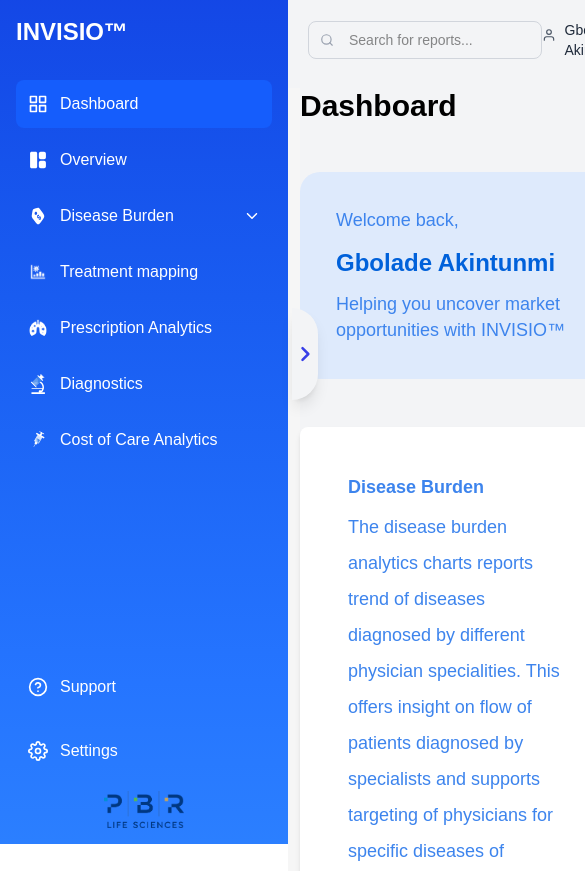
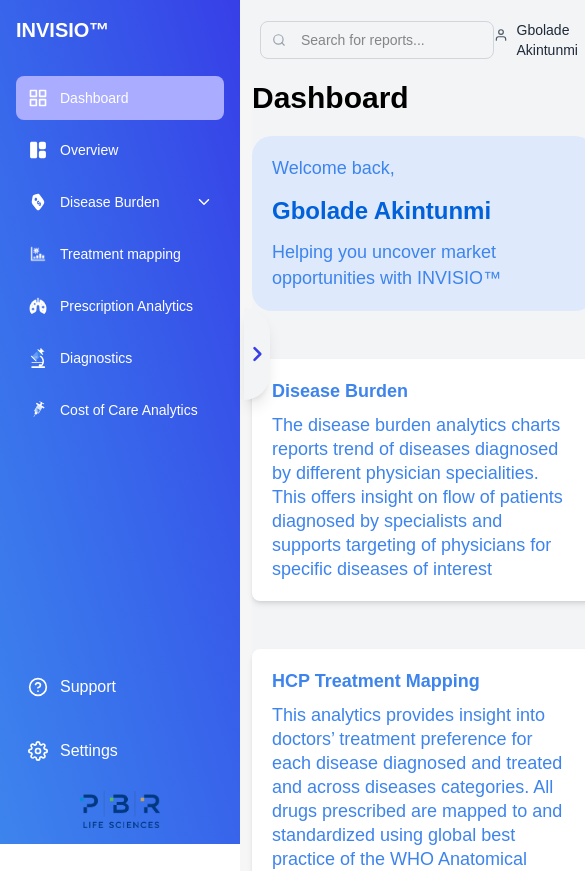
Before and after one commit to olaspanky/invisio, a Next.js app: page / in a window 390 px wide. Shown: the top 871 px of the page, 585 px wide, since content can reach past the window. Built offline with nearby package versions, Linux system fonts and the light colour scheme.

Commit message:
first commit

```diff
--- a/src/app/components/Card.tsx
+++ b/src/app/components/Card.tsx
@@ -8,9 +8,9 @@
 
 const Card: React.FC<CardProps> = ({ title, description }) => {
   return (
-    <div className="bg-white p-12 pr-20 text-[#3D84ED] rounded-lg shadow-md hover:shadow-lg transition-shadow text-[18px]">
+    <div className="bg-white p-5 2xl:p-12 pr-7 2xl:pr-20 text-[#3D84ED] rounded-lg shadow-md hover:shadow-lg transition-shadow text-[18px]">
       <h2 className=" font-semibold mb-2">{title}</h2>
-      <p className=" leading-9">{description}</p>
+      <p className=" leading-6 2xl:leading-9">{description}</p>
     </div>
   );
 };
--- a/src/app/components/Coc.tsx
+++ b/src/app/components/Coc.tsx
@@ -20,7 +20,7 @@
   }, []);
 
   return (
-    <div className="flex-1 p-6  bg-gray-100 min-h-screen flex flex-col gap-12       ">
+    <div className="w-full p-6  bg-gray-100 min-h-screen flex flex-col 2xl:gap-12 gap-6       ">
   <section className="flex flex-col gap-12 ">
       <div>
           <h1 className="text-3xl font-bold text-black">Cost of Care analytics</h1>
--- a/src/app/components/Dashboard.tsx
+++ b/src/app/components/Dashboard.tsx
@@ -19,11 +19,11 @@
 
 
 
-      <section className="flex flex-col gap-12 ">
+      <section className="flex flex-col gap-5 2xl:gap-12 ">
       <div>
           <h1 className="text-3xl font-bold text-black">Dashboard</h1>
           </div>
-          <div className=" p-9 flex flex-col gap-3 bg-[#DEEAFC] rounded-[20px]">
+          <div className=" p-5 2xl:p-9 flex flex-col gap-3 bg-[#DEEAFC] rounded-[20px]">
           <p className="text-[18px] text-[#3D84ED] ">
             Welcome back,
           </p>
--- a/src/app/components/DashboardLoader.tsx
+++ b/src/app/components/DashboardLoader.tsx
@@ -2,7 +2,7 @@
 
 const DashboardSkeletonLoader = () => {
   return (
-    <div className="p-6 rounded-lg shadow-md bg-white animate-pulse">
+    <div className="2xl:p-6 p-3 rounded-lg shadow-md bg-gray-100 animate-pulse">
       <div className='flex flex-col h-screen w-full justify-center items-center gap-5'>
              <div><h1 className='text-5xl font-extrabold animate-pulse text-primary font-custom'>Loading your Invisio&#8482; Dashboard</h1></div>
 
--- a/src/app/components/Diagnostic.tsx
+++ b/src/app/components/Diagnostic.tsx
@@ -20,7 +20,7 @@
   }, []);
 
   return (
-    <div className="flex-1 p-6 lg:ml-7 bg-gray-100 min-h-screen flex flex-col gap-12       ">
+    <div className="w-full 2xl:p-6 p-3  bg-gray-100 min-h-screen flex flex-col 2xl:gap-12 ga2xl:p-6 p-3        ">
   <section className="flex flex-col gap-12 ">
       <div>
           <h1 className="text-3xl font-bold text-black">Diagnostics</h1>
--- a/src/app/components/Hospital.tsx
+++ b/src/app/components/Hospital.tsx
@@ -20,7 +20,7 @@
   }, []);
 
   return (
-    <div className="flex-1 p-6 bg-gray-100 min-h-screen flex flex-col gap-12       ">
+    <div className="w-full p-6  bg-gray-100 min-h-screen flex flex-col 2xl:gap-12 gap-6        ">
   <section className="flex flex-col gap-12 ">
       <div>
           <h1 className="text-3xl font-bold text-black">Disease Burden</h1>
--- a/src/app/components/Overview.tsx
+++ b/src/app/components/Overview.tsx
@@ -21,7 +21,7 @@
   }, []);
 
   return (
-    <div className=" w-full p-6  bg-gray-100 min-h-screen flex flex-col gap-12       ">
+    <div className=" w-full p-6  bg-gray-100 min-h-screen flex flex-col 2xl:gap-12 gap-6        ">
   <section className="flex flex-col gap-12 ">
       <div>
           <h1 className="text-3xl font-bold text-black">Overview</h1>
--- a/src/app/components/Prescription.tsx
+++ b/src/app/components/Prescription.tsx
@@ -20,7 +20,7 @@
   }, []);
 
   return (
-    <div className="flex-1 p-6  bg-gray-100 min-h-screen flex flex-col gap-12       ">
+    <div className="w-full p-6  bg-gray-100 min-h-screen flex flex-col 2xl:gap-12 gap-6        ">
   <section className="flex flex-col gap-12 ">
       <div>
           <h1 className="text-3xl font-bold text-black">Prescription Analytics</h1>
--- a/src/app/components/Sidebar.tsx
+++ b/src/app/components/Sidebar.tsx
@@ -50,8 +50,8 @@
 
   return (
     <div
-      className={`fixed top-0 left-0 h-screen bg-gradient-to-b from-blue-700 to-blue-500 text-white flex flex-col justify-between transition-all duration-300 ease-in-out z-40 ${
-        isOpen ? "w-72" : "w-16"
+      className={`fixed top-0 left-0 h-screen bg-gradient-to-bl from-[#373EE7] to-[#3D84ED] text-white flex flex-col justify-between transition-all duration-300 ease-in-out z-40 ${
+        isOpen ? " w-60 2xl:w-72" : "w-16"
       }`}
     >
       {/* Toggle Button */}
@@ -85,7 +85,7 @@
       {/* Top Section */}
       <div className="p-4">
         <div
-          className={`text-2xl font-bold mb-8 transition-all duration-300 ${
+          className={`2xl:text-2xl text-xl font-bold mb-8 transition-all duration-300 ${
             isOpen ? "opacity-100" : "opacity-0 h-0 overflow-hidden"
           }`}
         >
@@ -97,7 +97,7 @@
               <Link
                 href={item.href}
                 className={`flex items-center justify-between p-3 rounded-lg hover:bg-blue-600 transition-colors ${
-                  pathname === item.href ? "bg-blue-600" : ""
+                  pathname === item.href ? "bg-[#A9ACFF]" : ""
                 }`}
                 onClick={(e) =>
                   item.subItems && isOpen && (e.preventDefault(), toggleSubmenu(item.label))
@@ -110,7 +110,7 @@
                     <Image src={item.icon} alt={item.label} className="w-5 h-5" />
                   )}
                   <span
-                    className={`transition-all duration-300 ${
+                    className={`transition-all duration-300 text-sm 2xl:text-lg ${
                       isOpen ? "opacity-100" : "opacity-0 w-0 overflow-hidden"
                     }`}
                   >
@@ -133,7 +133,7 @@
                     <Link
                       key={subItem.label}
                       href={subItem.href}
-                      className={`block p-2 rounded-lg hover:bg-blue-500 transition-colors ${
+                      className={`block p-2 rounded-lg text-xs hover:bg-blue-500 transition-colors ${
                         pathname === subItem.href ? "bg-blue-400" : ""
                       }`}
                     >
--- a/src/app/components/Treatment.tsx
+++ b/src/app/components/Treatment.tsx
@@ -20,7 +20,7 @@
   }, []);
 
   return (
-    <div className="flex-1 p-6  bg-gray-100 min-h-screen flex flex-col gap-12       ">
+    <div className="w-full p-6  bg-gray-100 min-h-screen flex flex-col 2xl:gap-12 gap-6        ">
   <section className="flex flex-col gap-12 ">
       <div>
           <h1 className="text-3xl font-bold text-black">Treatment Mapping</h1>
--- a/src/app/shared/layout.tsx
+++ b/src/app/shared/layout.tsx
@@ -12,7 +12,7 @@
       {/* Sidebar */}
       <div
         className={`bg-white transition-all duration-300 ease-in-out ${
-          isSidebarOpen ? "w-72" : "w-0"
+          isSidebarOpen ? "w-60 2xl:w-72" : "w-16"
         } flex-shrink-0`}
       >
         <Sidebar isOpen={isSidebarOpen} setIsOpen={setIsSidebarOpen} />
@@ -23,7 +23,7 @@
         <div className=" z-30">
           <Topbar />
         </div>
-        <div className="mt-2 px-3 lg:m-1 bg-[#f6f6f6] flex-1 h-auto custom-scrollbar">
+        <div className=" px-3 lg:m-1 bg-[#f6f6f6] flex-1 h-auto custom-scrollbar">
           {children}
         </div>
       </div>
```
